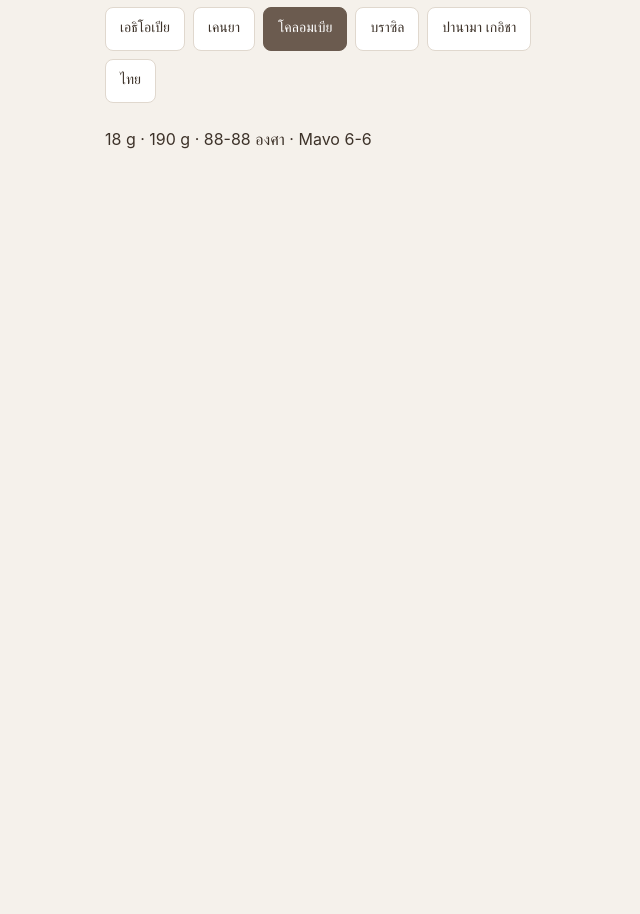
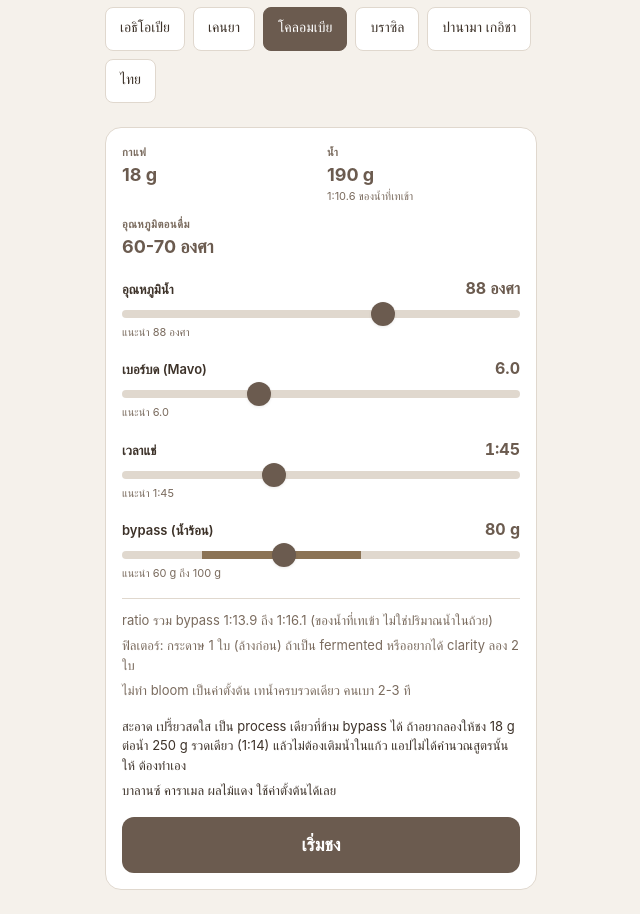
Before and after one commit to Jiraphat-DEV/JirBrewStack, a React (Vite) app: page / in a window 1280 px wide. Shown: the part 604-1518 px from the top of the page, without its empty margins (319-959 px from the left). Before the commit the page ends 800 px from the top, so only its background shows below. Built offline with nearby package versions, Linux system fonts and the light colour scheme.

Commit message:
Add RecipeCard with range sliders and recommended-band highlight

```diff
--- a/src/App.jsx
+++ b/src/App.jsx
@@ -2,6 +2,7 @@ import { useState } from 'react';
 import rules from './data/brewing-rules.js';
 import { computeRecipe, defaultPicks } from './data/brew.js';
 import Worksheet from './components/Worksheet.jsx';
+import RecipeCard from './components/RecipeCard.jsx';
 import './App.css';
 
 export default function App() {
@@ -51,10 +52,12 @@ export default function App() {
         {view === 'worksheet' && (
           <>
             <Worksheet input={input} onChange={changeInput} />
-            <p>
-              {recipe.dose} g · {recipe.water} g · {recipe.temp.join('-')} องศา · Mavo{' '}
-              {recipe.grind.join('-')}
-            </p>
+            <RecipeCard
+              recipe={recipe}
+              picks={picks}
+              onPick={changePick}
+              onStart={() => setView('timer')}
+            />
           </>
         )}
       </main>
--- /dev/null
+++ b/src/components/RecipeCard.css
@@ -0,0 +1,108 @@
+.recipe {
+  display: flex;
+  flex-direction: column;
+  gap: 16px;
+  padding: 16px;
+  background: var(--color-surface);
+  border: 1px solid var(--color-border);
+  border-radius: var(--radius-lg);
+}
+
+.recipe__facts {
+  display: grid;
+  grid-template-columns: repeat(2, 1fr);
+  gap: 12px;
+}
+
+.recipe__fact-label {
+  font-size: 0.6875rem;
+  font-weight: 600;
+  color: var(--color-text-muted);
+  text-transform: uppercase;
+  letter-spacing: 0.5px;
+}
+
+.recipe__fact-value {
+  font-size: 1.125rem;
+  font-weight: 700;
+  color: var(--color-primary);
+}
+
+.recipe__fact-note {
+  font-size: 0.6875rem;
+  color: var(--color-text-muted);
+}
+
+.recipe__slider-head {
+  display: flex;
+  justify-content: space-between;
+  align-items: baseline;
+  gap: 8px;
+}
+
+.recipe__slider-label {
+  font-size: 0.8125rem;
+  font-weight: 600;
+  color: var(--color-text);
+}
+
+.recipe__slider-value {
+  font-size: 1rem;
+  font-weight: 700;
+  color: var(--color-primary);
+  font-variant-numeric: tabular-nums;
+}
+
+/* ต้องเจาะจงกว่า input[type="range"] ใน index.css จึงจะทับพื้นหลังได้ */
+input[type='range'].recipe__slider {
+  margin: 6px 0 2px;
+  background: linear-gradient(
+    to right,
+    var(--color-border) 0 var(--band-start),
+    var(--color-accent) var(--band-start) var(--band-end),
+    var(--color-border) var(--band-end) 100%
+  );
+}
+
+.recipe__slider-hint {
+  font-size: 0.6875rem;
+  color: var(--color-text-muted);
+}
+
+.recipe__statics {
+  display: flex;
+  flex-direction: column;
+  gap: 6px;
+  font-size: 0.8125rem;
+  color: var(--color-text-muted);
+  border-top: 1px solid var(--color-border);
+  padding-top: 12px;
+}
+
+.recipe__notes {
+  display: flex;
+  flex-direction: column;
+  gap: 6px;
+  font-size: 0.8125rem;
+  color: var(--color-text);
+}
+
+.recipe__note--warning {
+  color: var(--color-warning);
+  font-weight: 600;
+}
+
+.recipe__start {
+  padding: 16px;
+  font-size: 1.125rem;
+  font-weight: 700;
+  color: white;
+  background: var(--color-primary);
+  border-radius: var(--radius-md);
+  min-height: 56px;
+  transition: all var(--transition-fast);
+}
+
+.recipe__start:hover {
+  background: var(--color-accent);
+}
--- /dev/null
+++ b/src/components/RecipeCard.jsx
@@ -0,0 +1,124 @@
+import rules from '../data/brewing-rules.js';
+import { formatTime, COARSE_NOTE } from '../data/brew.js';
+import './RecipeCard.css';
+
+const oneDecimal = (v) => v.toFixed(1);
+
+// field ที่ตั้งค่าจริงบนอุปกรณ์ได้มี slider ทุกตัว ค่าที่เป็นเป้าหมายหรือผลลัพธ์ไม่มี
+const SLIDERS = {
+  aeropress: [
+    { field: 'temp', label: 'อุณหภูมิน้ำ', format: (v) => `${v} องศา` },
+    { field: 'grind', label: 'เบอร์บด (Mavo)', format: oneDecimal },
+    { field: 'steep', label: 'เวลาแช่', format: formatTime },
+    { field: 'bypass', label: 'bypass (น้ำร้อน)', format: (v) => `${v} g` },
+  ],
+  delter: [
+    { field: 'temp', label: 'อุณหภูมิน้ำ', format: (v) => `${v} องศา` },
+    { field: 'grind', label: 'เบอร์บด (Mavo)', format: oneDecimal },
+    { field: 'preinfusionWait', label: 'รอหลัง pre-infusion', format: formatTime },
+    { field: 'pressSpeed', label: 'ความเร็วกดต่อจังหวะ', format: formatTime },
+    { field: 'restBetween', label: 'พักระหว่างจังหวะ', format: formatTime },
+    { field: 'bypass', label: 'bypass (น้ำอุณหภูมิห้อง)', format: (v) => `${v} g` },
+  ],
+};
+
+function Fact({ label, value, note }) {
+  return (
+    <div>
+      <div className="recipe__fact-label">{label}</div>
+      <div className="recipe__fact-value">{value}</div>
+      {note && <div className="recipe__fact-note">{note}</div>}
+    </div>
+  );
+}
+
+function RangeSlider({ label, format, value, range, bounds, onChange }) {
+  const pct = (v) => ((v - bounds.min) / (bounds.max - bounds.min)) * 100;
+  const hint =
+    range[0] === range[1] ? `แนะนำ ${format(range[0])}` : `แนะนำ ${format(range[0])} ถึง ${format(range[1])}`;
+  return (
+    <div>
+      <div className="recipe__slider-head">
+        <span className="recipe__slider-label">{label}</span>
+        <span className="recipe__slider-value">{format(value)}</span>
+      </div>
+      <input
+        type="range"
+        className="recipe__slider"
+        min={bounds.min}
+        max={bounds.max}
+        step={bounds.step}
+        value={value}
+        aria-label={label}
+        style={{ '--band-start': `${pct(range[0])}%`, '--band-end': `${pct(range[1])}%` }}
+        onChange={(e) => onChange(Number(e.target.value))}
+      />
+      <div className="recipe__slider-hint">{hint}</div>
+    </div>
+  );
+}
+
+export default function RecipeCard({ recipe, picks, onPick, onStart }) {
+  const bounds = rules[recipe.device].sliderBounds;
+  const ratioFinal = `1:${recipe.ratioFinal[0].toFixed(1)} ถึง 1:${recipe.ratioFinal[1].toFixed(1)}`;
+
+  return (
+    <section className="recipe">
+      <div className="recipe__facts">
+        <Fact label="กาแฟ" value={`${recipe.dose} g`} />
+        <Fact
+          label="น้ำ"
+          value={`${recipe.water} g`}
+          note={`1:${recipe.ratioConcentrate.toFixed(1)} ของน้ำที่เทเข้า`}
+        />
+        {recipe.yield && (
+          <Fact
+            label="น้ำกาแฟที่ได้"
+            value={`~${recipe.yield} g`}
+            note="ต่ำกว่า 150 g คือกดไม่สุด เกิน 185 g คือน้ำเลี่ยงชั้นกาแฟ"
+          />
+        )}
+        <Fact
+          label="อุณหภูมิตอนดื่ม"
+          value={`${recipe.drinkTemp[0]}-${recipe.drinkTemp[1]} องศา`}
+        />
+      </div>
+
+      {SLIDERS[recipe.device].map(({ field, label, format }) => (
+        <RangeSlider
+          key={field}
+          label={label}
+          format={format}
+          value={picks[field]}
+          range={recipe[field]}
+          bounds={bounds[field]}
+          onChange={(v) => onPick(field, v)}
+        />
+      ))}
+
+      <div className="recipe__statics">
+        <span>ratio รวม bypass {ratioFinal} (ของน้ำที่เทเข้า ไม่ใช่ปริมาณน้ำในถ้วย)</span>
+        <span>ฟิลเตอร์: {recipe.filter}</span>
+        {recipe.bloom && <span>{recipe.bloom}</span>}
+        {recipe.strokes && <span>แบ่งกด {recipe.strokes} จังหวะ</span>}
+      </div>
+
+      {recipe.notes.length > 0 && (
+        <div className="recipe__notes">
+          {recipe.notes.map((note) => (
+            <span
+              key={note}
+              className={note === COARSE_NOTE ? 'recipe__note--warning' : undefined}
+            >
+              {note}
+            </span>
+          ))}
+        </div>
+      )}
+
+      <button type="button" className="recipe__start" onClick={onStart}>
+        เริ่มชง
+      </button>
+    </section>
+  );
+}
```
